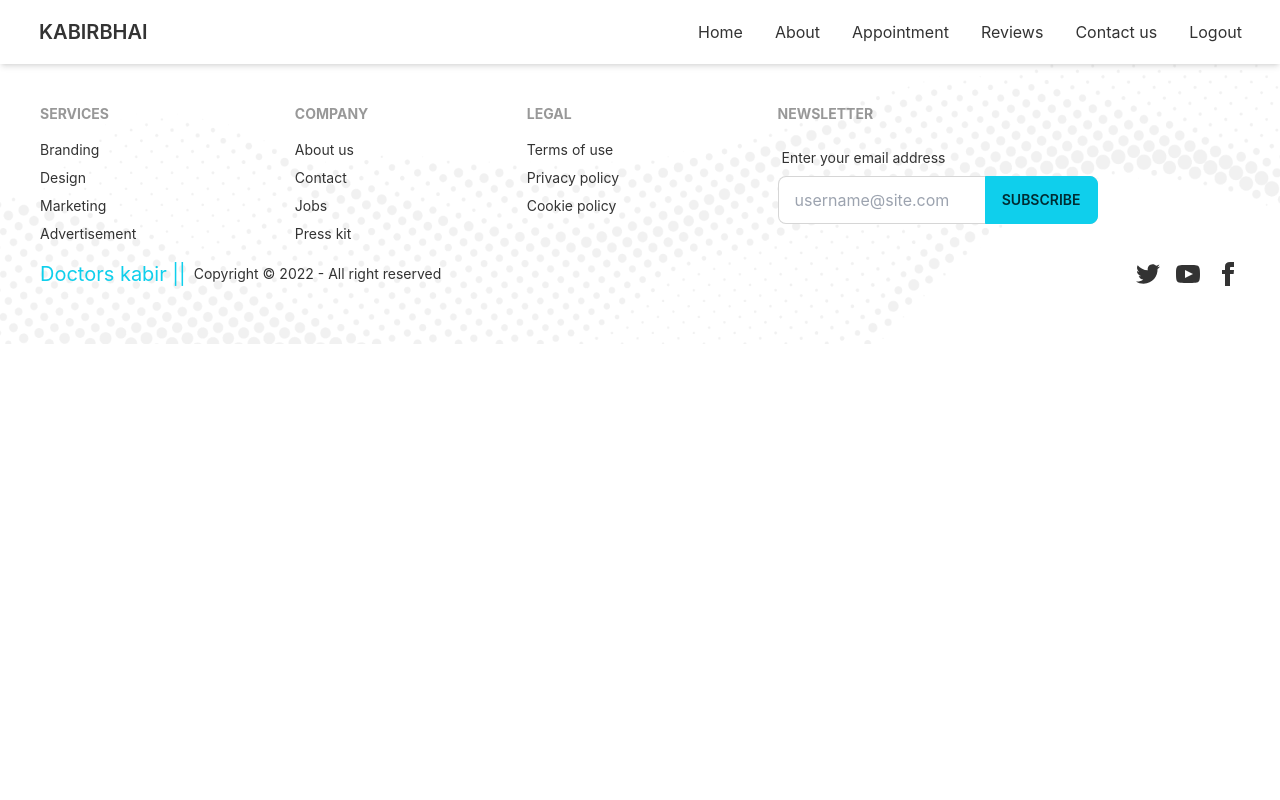
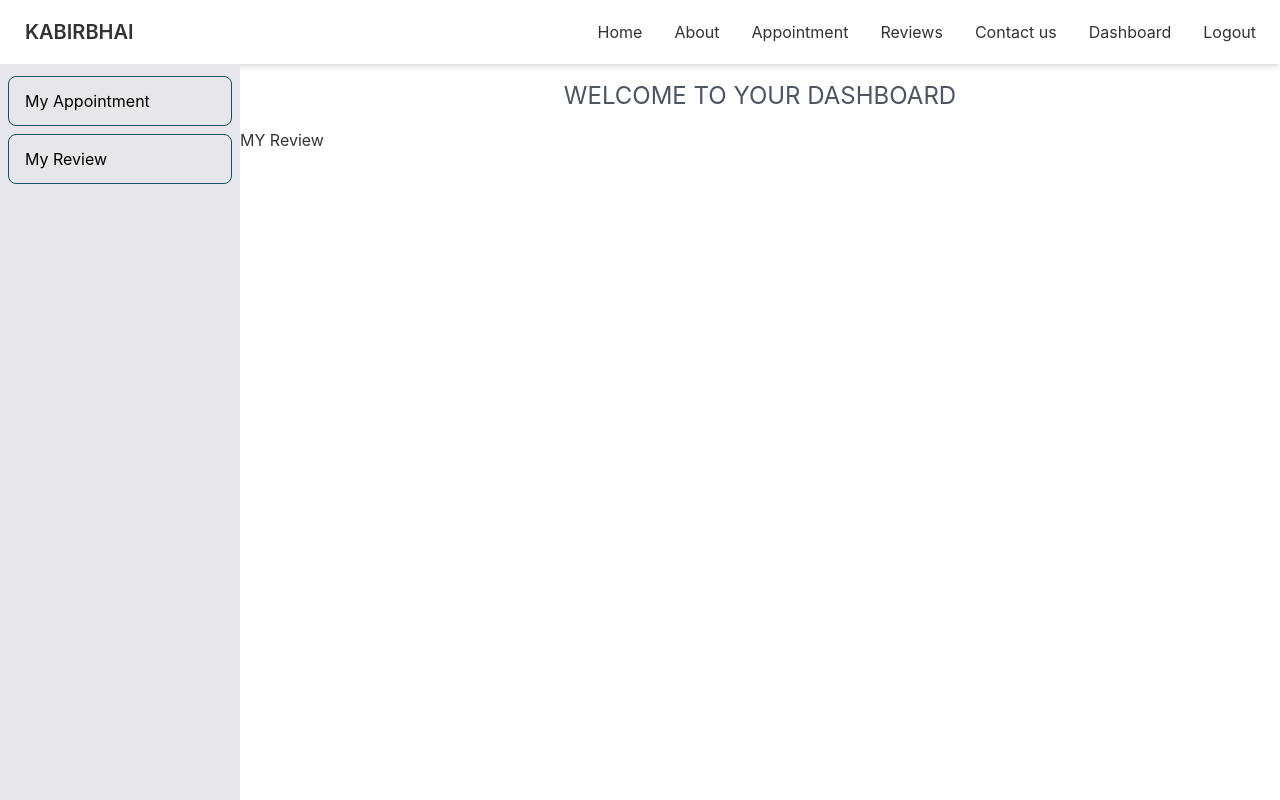
Before and after one commit to kabirbhai/doctors-kobir, a React (Create React App) app: page /dashboard/myReview in a window 1280 px wide. Shown: the top 800 px of the page. Built offline with nearby package versions, Linux system fonts and the light colour scheme; no server answers; sample sign-in values are in the browser's storage.

Commit message:
dashboard added

```diff
--- a/src/App.js
+++ b/src/App.js
@@ -10,6 +10,9 @@ import Footer from "./pages/shared/Footer";
 import Appointment from "./pages/appointment/Appointment";
 import Signup from "./pages/login/Signup";
 import RequireAuth from "./pages/login/RequireAuth";
+import Dashboard from "./pages/dashboard/dashboard";
+import MyAppointment from "./pages/dashboard/MyAppointment";
+import MyReview from "./pages/dashboard/MyReview";
 
 function App() {
   return (
@@ -27,6 +30,17 @@ function App() {
             </RequireAuth>
           }
         />
+        <Route
+          path="/dashboard"
+          element={
+            <RequireAuth>
+              <Dashboard />
+            </RequireAuth>
+          }
+        >
+          <Route index element={<MyAppointment />} />
+          <Route path="myReview" element={<MyReview />} />
+        </Route>
         <Route path="/login" element={<Login />} />
         <Route path="/signup" element={<Signup />} />
       </Routes>
--- a/src/pages/appointment/AvailableAppointment.js
+++ b/src/pages/appointment/AvailableAppointment.js
@@ -15,7 +15,7 @@ const AvailableAppointment = ({ date }) => {
     data: services,
     isLoading,
     refetch,
-  } = useQuery(("available", formattedDate), () =>
+  } = useQuery(["available", formattedDate], () =>
     fetch(`http://localhost:5000/available?date=${formattedDate}`).then((res) =>
       res.json()
     )
--- a/src/pages/appointment/BookingModal.js
+++ b/src/pages/appointment/BookingModal.js
@@ -16,8 +16,8 @@ const BookingModal = ({ treatment, date, setTreatment, refetch }) => {
       treatmentId: _id,
       date: formattedDate,
       treatment: name,
-      patent: user.email,
-      patentName: user.displayName,
+      patient: user.email,
+      patientName: user.displayName,
       slot,
       phone: phone,
     };
@@ -94,6 +94,7 @@ const BookingModal = ({ treatment, date, setTreatment, refetch }) => {
             <input
               type="text"
               name="phone"
+              required
               placeholder="Phone"
               className="input input-bordered w-full "
             />
--- /dev/null
+++ b/src/pages/dashboard/MyAppointment.js
@@ -0,0 +1,46 @@
+import React, { useState } from "react";
+import { useAuthState } from "react-firebase-hooks/auth";
+import auth from "../../firebase.init";
+
+const MyAppointment = () => {
+  const [user] = useAuthState(auth);
+  const [appointments, setAppointments] = useState([]);
+  console.log(appointments);
+
+  if (user) {
+    const email = user.email;
+    const url = `http://localhost:5000/booking?patient=${email}`;
+    fetch(url).then((res) => res.json().then((data) => setAppointments(data)));
+  }
+
+  return (
+    <section>
+      <div class="overflow-x-auto">
+        <table class="table w-full">
+          <thead>
+            <tr>
+              <th></th>
+              <th>Name</th>
+              <th>Email</th>
+              <th>Slots</th>
+              <th>Date</th>
+            </tr>
+          </thead>
+          <tbody>
+            {appointments.map((a, i) => (
+              <tr>
+                <th>{i + 1}</th>
+                <td>{a.treatment}</td>
+                <td>{a.patient}</td>
+                <td>{a.slot}</td>
+                <td>{a.date}</td>
+              </tr>
+            ))}
+          </tbody>
+        </table>
+      </div>
+    </section>
+  );
+};
+
+export default MyAppointment;
--- /dev/null
+++ b/src/pages/dashboard/MyReview.js
@@ -0,0 +1,11 @@
+import React from "react";
+
+const MyReview = () => {
+  return (
+    <div>
+      <h1>MY Review</h1>
+    </div>
+  );
+};
+
+export default MyReview;
--- /dev/null
+++ b/src/pages/dashboard/dashboard.js
@@ -0,0 +1,41 @@
+import React from "react";
+import { Link, Outlet } from "react-router-dom";
+
+const dashboard = () => {
+  return (
+    <section>
+      <div class="drawer drawer-mobile">
+        <input id="dashboard-drawer" type="checkbox" class="drawer-toggle" />
+        <div class="drawer-content">
+          <h1 className="text-center text-2xl py-4 text-gray-600">
+            WELCOME TO YOUR DASHBOARD
+          </h1>
+          <Outlet />
+        </div>
+        <div class="drawer-side">
+          <label for="dashboard-drawer" class="drawer-overlay"></label>
+          <ul class="menu p-2 overflow-y-auto w-60 bg-gray-200  text-base-content">
+            <li>
+              <Link
+                className="border border-cyan-900 my-1 text-black"
+                to="/dashboard"
+              >
+                My Appointment
+              </Link>
+            </li>
+            <li>
+              <Link
+                className="border border-cyan-900 my-1 text-black"
+                to="/dashboard/myReview"
+              >
+                My Review
+              </Link>
+            </li>
+          </ul>
+        </div>
+      </div>
+    </section>
+  );
+};
+
+export default dashboard;
--- a/src/pages/home/MakeAppointment.js
+++ b/src/pages/home/MakeAppointment.js
@@ -5,27 +5,28 @@ import PrimaryButton from "../shared/PrimaryButton";
 
 const MakeAppointment = () => {
   return (
-    <section
-      style={{ background: `url(${background})` }}
-      className="container mx-auto flex  justify-center items-center "
-    >
+    <section style={{ background: `url(${background})` }}>
+      <div className="container mx-auto flex  justify-center items-center">
         <div className="hidden lg:flex flex-1 ">
           <img className="mt-[-160px]" src={Doctor} alt="" />
         </div>
         <div className="flex-1 ml-4">
           <h1 className="text-secondary uppercase my-3">Appointment</h1>
-        <h1 className="text-white text-4xl mb-2">Make an appointment Today!</h1>
+          <h1 className="text-white text-4xl mb-2">
+            Make an appointment Today!
+          </h1>
           <p className="text-white mb-6">
-          Please make your appointment here. we provide a good service for you.
-          and you'll be very happy to take our service. sure! okay so let's get
-          started. Don't worry we can promise with you that we will 100% money
-          back grantee. make sure you're subscribe our website. Thanks!! Lorem
-          ipsum dolor sit amet consectetur, adipisicing elit. Impedit, nemo?
-          Culpa, voluptatem velit atque molestias aut assumenda incidunt ipsa
-          perspiciatis perferendis enim ut nemo totam repellendus vitae
-          architecto. Sint, nisi.
+            Please make your appointment here. we provide a good service for
+            you. and you'll be very happy to take our service. sure! okay so
+            let's get started. Don't worry we can promise with you that we will
+            100% money back grantee. make sure you're subscribe our website.
+            Thanks!! Lorem ipsum dolor sit amet consectetur, adipisicing elit.
+            Impedit, nemo? Culpa, voluptatem velit atque molestias aut assumenda
+            incidunt ipsa perspiciatis perferendis enim ut nemo totam
+            repellendus vitae architecto. Sint, nisi.
           </p>
           <PrimaryButton>GET STARTED</PrimaryButton>
+        </div>
       </div>
     </section>
   );
--- a/src/pages/shared/Navbar.js
+++ b/src/pages/shared/Navbar.js
@@ -24,6 +24,11 @@ const Navbar = () => {
       <li>
         <Link to="/home"> Contact us</Link>
       </li>
+      {user && (
+        <li>
+          <Link to="/dashboard">Dashboard</Link>{" "}
+        </li>
+      )}
       <li>
         <Link to="/login">
           {" "}
@@ -37,7 +42,7 @@ const Navbar = () => {
       <nav className="navbar justify-around sticky top-0 shadow-md">
         <div className="navbar-start">
           <div className="dropdown">
-            <label tabIndex="0" className="btn bg-black  btn-ghost lg:hidden">
+            <label tabIndex="0" className="btn   btn-ghost lg:hidden">
               X
             </label>
             <ul
@@ -51,7 +56,7 @@ const Navbar = () => {
             KabirBhai
           </Link>
         </div>
-        <div className="text-left hidden lg:flex">
+        <div className="text-left navbar-center hidden lg:flex">
           <ul className="menu menu-horizontal text-lef p-0">{menuItems}</ul>
         </div>
       </nav>
```
Lines whose indentation alone changed are shown as unchanged.
